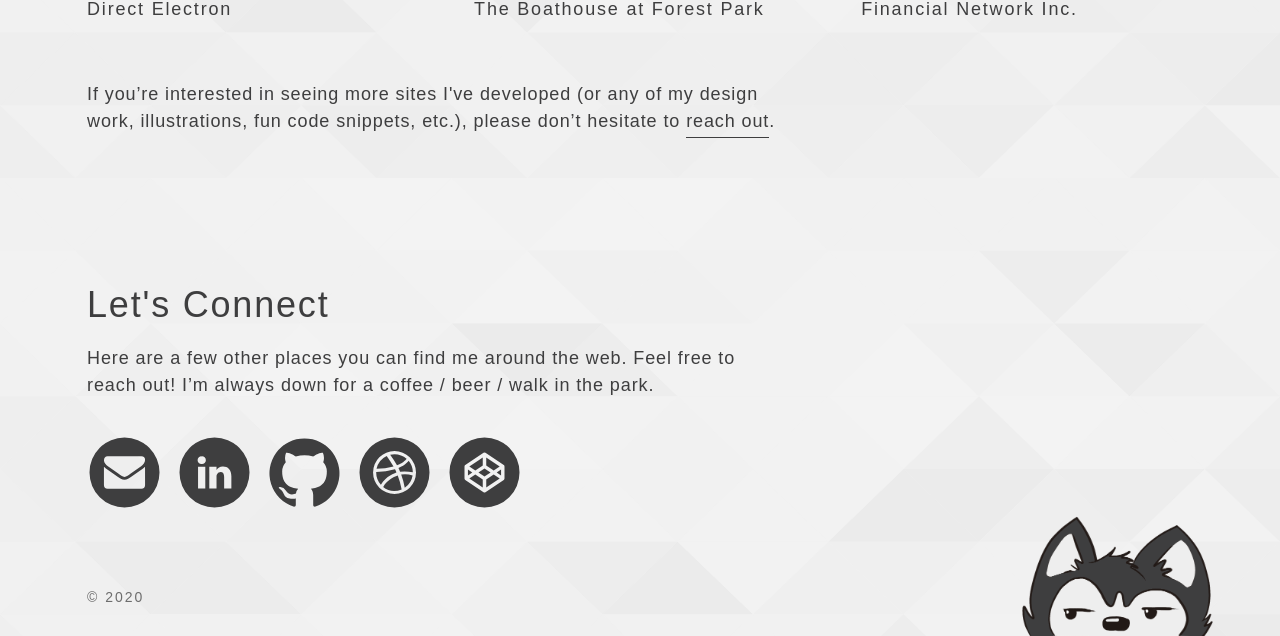
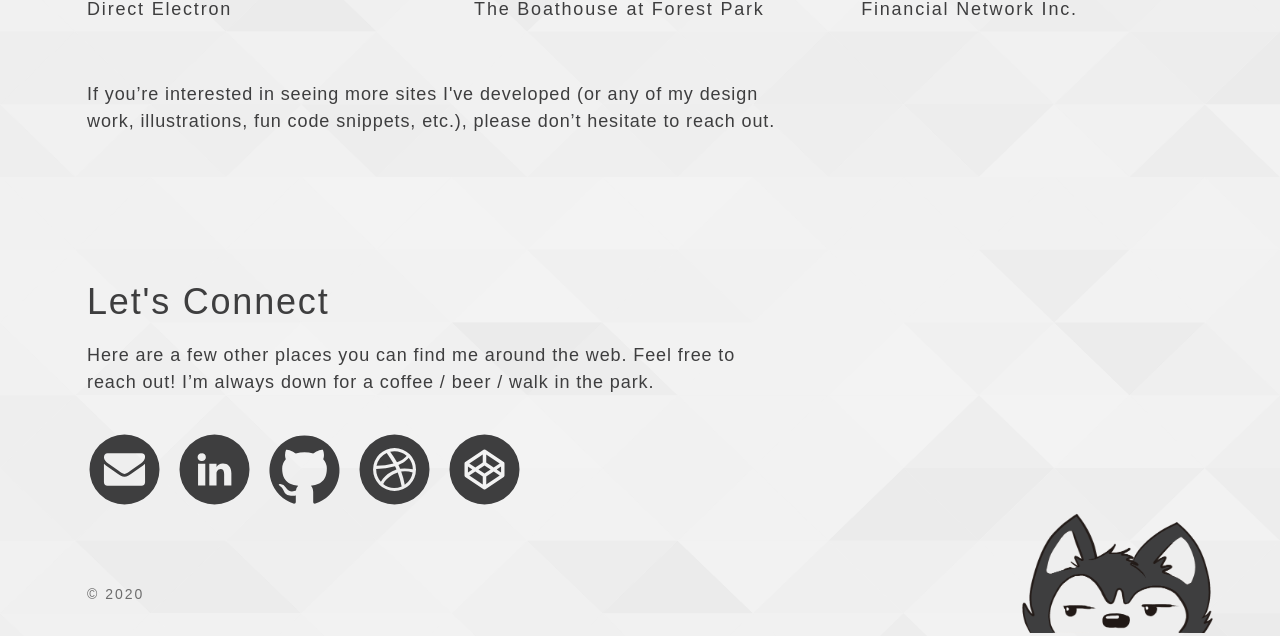
Before and after one commit to alexlinek/portfolio, a Jekyll site: the page built from index.html, in a window 1280 px wide. Shown: the part 1080-1716 px from the top of the page. Built offline with Jekyll 4.4.1, drawn with Linux system fonts in a browser that asks for light colours; some web fonts are replaced.

Commit message:
remove reach out anchor link

```diff
--- a/_includes/case-studies.html
+++ b/_includes/case-studies.html
@@ -83,7 +83,7 @@
   </ul>
 
   <div class="span1-1">
-    <p class="intro-p">If you’re interested in seeing more sites I've developed (or any of my design work, illustrations, fun code snippets, etc.), please don’t hesitate to <a href="#connect">reach out</a>.</p>
+    <p class="intro-p">If you’re interested in seeing more sites I've developed (or any of my design work, illustrations, fun code snippets, etc.), please don’t hesitate to reach out.</p>
   </div>
 
 </div>
```
Also changed, not shown: 2 other files.
